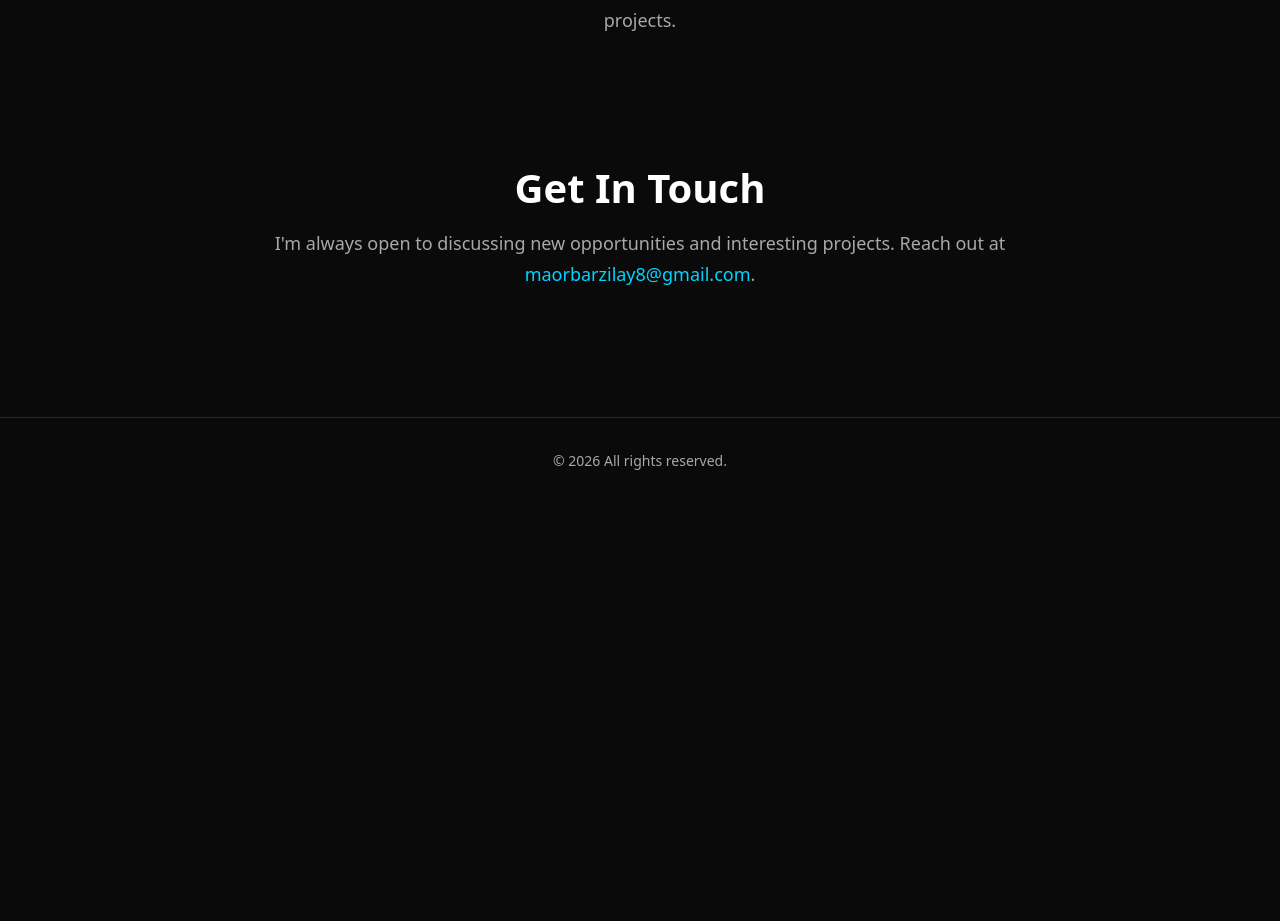
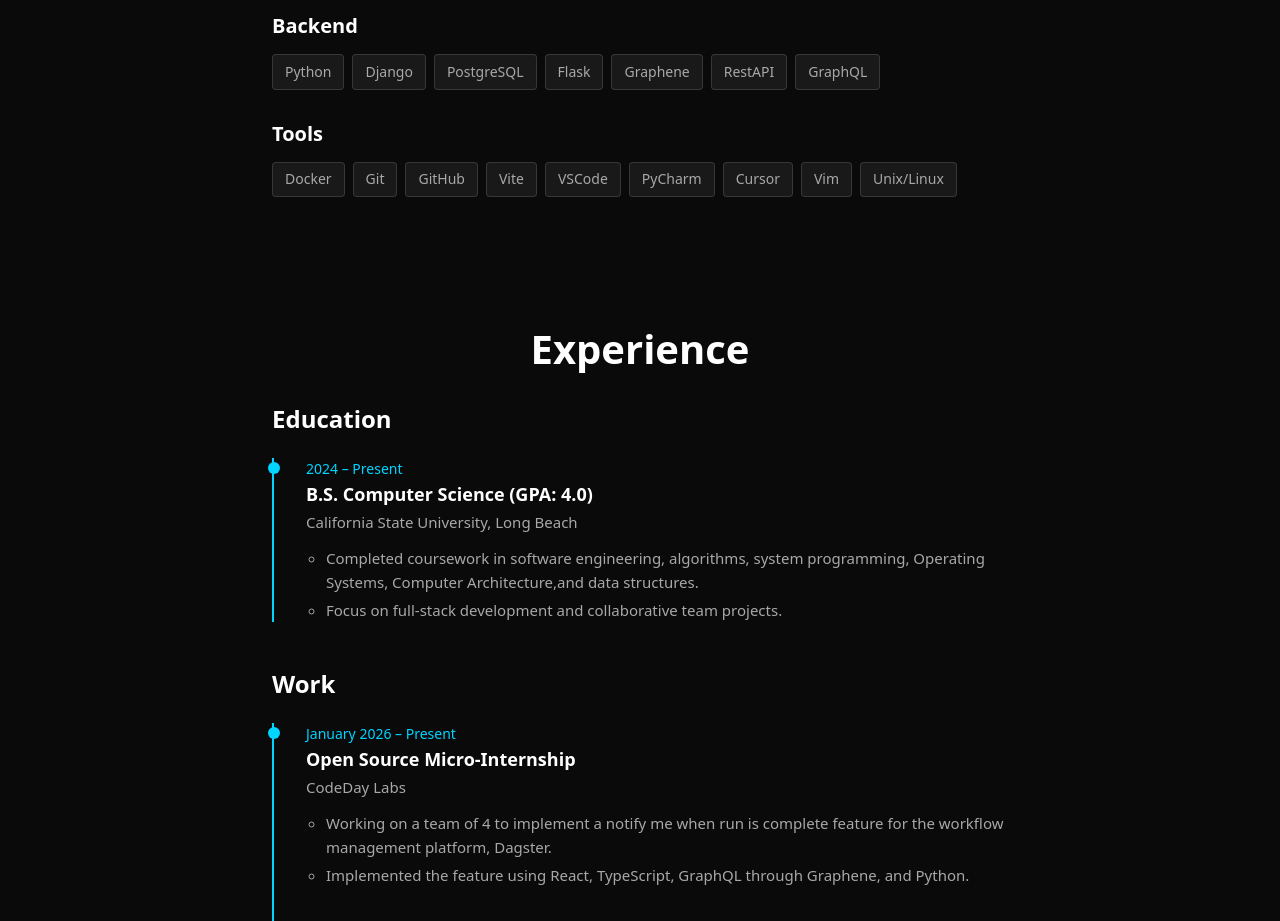
Before and after one commit to mawerb/mawerpage, a React (Vite) app: page / in a window 1280 px wide. Shown: the part 1875-2796 px from the top of the page. Before the commit the page ends 2380 px from the top, so only its background shows below. Built offline with nearby package versions, Linux system fonts and the light colour scheme.

Commit message:
Added Experiences and Technologies Section.

```diff
--- a/src/App.jsx
+++ b/src/App.jsx
@@ -1,9 +1,13 @@
 import Header from './components/Header';
 import Projects from './components/Projects';
+import Technologies from './components/Technologies';
+import Experiences from './components/Experiences';
 import About from './components/About';
 import Contact from './components/Contact';
 import Footer from './components/Footer';
 import { projectsData } from './data/projectsData';
+import { technologiesData } from './data/technologiesData';
+import { experiencesData } from './data/experiencesData';
 import './App.css';
 
 function App() {
@@ -28,6 +32,8 @@ function App() {
         resume={personalInfo.resume}
       />
       <Projects projects={projectsData} />
+      <Technologies technologies={technologiesData} />
+      <Experiences experiences={experiencesData} />
       <About bio={personalInfo.bio} />
       <Contact email={personalInfo.email} />
       <Footer />
--- /dev/null
+++ b/src/components/Experiences.css
@@ -0,0 +1,135 @@
+.experiences {
+  padding: 4rem 2rem;
+  max-width: 800px;
+  margin: 0 auto;
+}
+
+.experiences__container {
+  width: 100%;
+}
+
+.experiences__title {
+  font-size: 2.5rem;
+  font-weight: 700;
+  margin-bottom: 2rem;
+  text-align: center;
+  color: var(--text-primary);
+}
+
+.experiences__subsection {
+  margin-bottom: 3rem;
+}
+
+.experiences__subsection:last-child {
+  margin-bottom: 0;
+}
+
+.experiences__subsection-title {
+  font-size: 1.5rem;
+  font-weight: 600;
+  margin-bottom: 1.5rem;
+  color: var(--text-primary);
+}
+
+.experiences__list {
+  list-style: none;
+  margin: 0;
+  padding: 0;
+  position: relative;
+  padding-left: 1.5rem;
+  border-left: 2px solid var(--accent-cyan);
+}
+
+.experiences__item {
+  position: relative;
+  padding-bottom: 2rem;
+}
+
+.experiences__item:last-child {
+  padding-bottom: 0;
+}
+
+.experiences__dot {
+  position: absolute;
+  left: -1.5rem;
+  top: 0.25rem;
+  transform: translateX(-50%);
+  width: 12px;
+  height: 12px;
+  border-radius: 50%;
+  background-color: var(--accent-cyan);
+}
+
+.experiences__item-content {
+  margin-left: 0.5rem;
+}
+
+.experiences__item-date {
+  display: block;
+  font-size: 0.875rem;
+  color: var(--accent-cyan);
+  margin-bottom: 0.25rem;
+}
+
+.experiences__item-title {
+  font-size: 1.125rem;
+  font-weight: 600;
+  margin-bottom: 0.25rem;
+  color: var(--text-primary);
+}
+
+.experiences__item-org {
+  font-size: 0.9375rem;
+  color: var(--text-secondary);
+  margin-bottom: 0.75rem;
+}
+
+.experiences__item-description {
+  margin: 0;
+  padding-left: 1.25rem;
+  font-size: 0.9375rem;
+  line-height: 1.6;
+  color: var(--text-secondary);
+}
+
+.experiences__item-description li {
+  margin-bottom: 0.25rem;
+}
+
+.experiences__item-description li:last-child {
+  margin-bottom: 0;
+}
+
+@media (max-width: 768px) {
+  .experiences {
+    padding: 3rem 1.5rem;
+  }
+
+  .experiences__title {
+    font-size: 2rem;
+    margin-bottom: 1.5rem;
+  }
+
+  .experiences__subsection-title {
+    font-size: 1.25rem;
+    margin-bottom: 1rem;
+  }
+
+  .experiences__list {
+    padding-left: 1.25rem;
+  }
+
+  .experiences__dot {
+    left: -1.25rem;
+    width: 10px;
+    height: 10px;
+  }
+
+  .experiences__item-title {
+    font-size: 1rem;
+  }
+
+  .experiences__item-description {
+    font-size: 0.875rem;
+  }
+}
--- /dev/null
+++ b/src/components/Experiences.jsx
@@ -0,0 +1,62 @@
+import './Experiences.css';
+
+function Experiences({ experiences }) {
+  const education = experiences
+    .filter((e) => e.type === 'education')
+    .slice()
+    .reverse();
+  const work = experiences
+    .filter((e) => e.type === 'work')
+    .slice()
+    .reverse();
+
+  function TimelineList({ items }) {
+    return (
+      <ol className="experiences__list" reversed>
+        {items.map((item) => (
+          <li key={item.id} className="experiences__item">
+            <span className="experiences__dot" aria-hidden="true" />
+            <div className="experiences__item-content">
+              <time className="experiences__item-date" dateTime={item.dateRange}>
+                {item.dateRange}
+              </time>
+              <h4 className="experiences__item-title">{item.title}</h4>
+              <p className="experiences__item-org">{item.organization}</p>
+              {item.description && item.description.length > 0 && (
+                <ul className="experiences__item-description">
+                  {item.description.map((bullet, i) => (
+                    <li key={i}>{bullet}</li>
+                  ))}
+                </ul>
+              )}
+            </div>
+          </li>
+        ))}
+      </ol>
+    );
+  }
+
+  return (
+    <section id="experience" className="experiences">
+      <div className="experiences__container">
+        <h2 className="experiences__title">Experience</h2>
+
+        {education.length > 0 && (
+          <div className="experiences__subsection">
+            <h3 className="experiences__subsection-title">Education</h3>
+            <TimelineList items={education} />
+          </div>
+        )}
+
+        {work.length > 0 && (
+          <div className="experiences__subsection">
+            <h3 className="experiences__subsection-title">Work</h3>
+            <TimelineList items={work} />
+          </div>
+        )}
+      </div>
+    </section>
+  );
+}
+
+export default Experiences;
--- a/src/components/Header.jsx
+++ b/src/components/Header.jsx
@@ -102,6 +102,24 @@ function Header({ name, tagline, github, linkedin, resume }) {
           </li>
           <li>
             <a
+              href="#tech"
+              className="landing__nav-link"
+              onClick={(e) => handleNavClick(e, 'tech')}
+            >
+              Tech
+            </a>
+          </li>
+          <li>
+            <a
+              href="#experience"
+              className="landing__nav-link"
+              onClick={(e) => handleNavClick(e, 'experience')}
+            >
+              Experience
+            </a>
+          </li>
+          <li>
+            <a
               href="#about"
               className="landing__nav-link"
               onClick={(e) => handleNavClick(e, 'about')}
--- /dev/null
+++ b/src/components/Technologies.css
@@ -0,0 +1,81 @@
+.technologies {
+  padding: 4rem 2rem;
+  max-width: 800px;
+  margin: 0 auto;
+}
+
+.technologies__container {
+  width: 100%;
+}
+
+.technologies__title {
+  font-size: 2.5rem;
+  font-weight: 700;
+  margin-bottom: 2rem;
+  text-align: center;
+  color: var(--text-primary);
+}
+
+.technologies__categories {
+  display: flex;
+  flex-direction: column;
+  gap: 2rem;
+}
+
+.technologies__category {
+  width: 100%;
+}
+
+.technologies__category-title {
+  font-size: 1.25rem;
+  font-weight: 600;
+  margin-bottom: 1rem;
+  color: var(--text-primary);
+}
+
+.technologies__pills {
+  display: flex;
+  flex-wrap: wrap;
+  gap: 0.5rem;
+}
+
+.technologies__pill {
+  font-size: 0.875rem;
+  padding: 0.35rem 0.75rem;
+  background-color: rgba(168, 168, 168, 0.1);
+  border: 1px solid rgba(168, 168, 168, 0.2);
+  border-radius: 4px;
+  color: var(--text-secondary);
+  transition: border-color 0.2s ease, background-color 0.2s ease;
+}
+
+.technologies__pill:hover {
+  border-color: var(--accent-cyan);
+  background-color: rgba(0, 212, 255, 0.08);
+  color: var(--text-primary);
+}
+
+@media (max-width: 768px) {
+  .technologies {
+    padding: 3rem 1.5rem;
+  }
+
+  .technologies__title {
+    font-size: 2rem;
+    margin-bottom: 1.5rem;
+  }
+
+  .technologies__categories {
+    gap: 1.5rem;
+  }
+
+  .technologies__category-title {
+    font-size: 1.125rem;
+    margin-bottom: 0.75rem;
+  }
+
+  .technologies__pill {
+    font-size: 0.8125rem;
+    padding: 0.25rem 0.6rem;
+  }
+}
--- /dev/null
+++ b/src/components/Technologies.jsx
@@ -0,0 +1,27 @@
+import './Technologies.css';
+
+function Technologies({ technologies }) {
+  return (
+    <section id="tech" className="technologies">
+      <div className="technologies__container">
+        <h2 className="technologies__title">Tech</h2>
+        <div className="technologies__categories">
+          {technologies.map((group, index) => (
+            <div key={index} className="technologies__category">
+              <h3 className="technologies__category-title">{group.category}</h3>
+              <div className="technologies__pills">
+                {group.items.map((item, i) => (
+                  <span key={i} className="technologies__pill">
+                    {item}
+                  </span>
+                ))}
+              </div>
+            </div>
+          ))}
+        </div>
+      </div>
+    </section>
+  );
+}
+
+export default Technologies;
--- /dev/null
+++ b/src/data/experiencesData.js
@@ -0,0 +1,37 @@
+export const experiencesData = [
+  {
+    id: 1,
+    title: "B.S. Computer Science (GPA: 4.0)",
+    organization: "California State University, Long Beach",
+    dateRange: "2024 – Present",
+    description: [
+      "Completed coursework in software engineering, algorithms, system programming, Operating Systems, Computer Architecture,and data structures.",
+      "Focus on full-stack development and collaborative team projects.",
+    ],
+    type: "education",
+  },
+  {
+    id: 3,
+    title: "Undergraduate Researcher",
+    organization: "CSULB College of Engineering Dr. Jelena Trajkovic Lab",
+    dateRange: "December 2025 – Present",
+    description: [
+      "Researching gait authentication using machine learning models and previous experiment data on active sensors in shoes to determine gait variance to create automated testing framework for gait authentication",
+      "Utilizing PyTorch, Pandas, and NumPy for data preprocessing and model training",
+    ],
+    type: "work",
+  },
+  {
+    id: 2,
+    title: "Open Source Micro-Internship",
+    organization: "CodeDay Labs",
+    dateRange: "January 2026 – Present",
+    description: [
+      "Working on a team of 4 to implement a notify me when run is complete feature for the workflow management platform, Dagster.",
+      "Implemented the feature using React, TypeScript, GraphQL through Graphene, and Python.",
+    ],
+    type: "work",
+  },
+  // Add more entries; list oldest to newest within each type.
+  // Component displays Education first (newest first), then Work (newest first).
+];
--- /dev/null
+++ b/src/data/technologiesData.js
@@ -0,0 +1,5 @@
+export const technologiesData = [
+  { category: "Frontend", items: ["React", "JavaScript", "TailwindCSS", "HTML", "CSS"] },
+  { category: "Backend", items: ["Python", "Django", "PostgreSQL", "Flask", "Graphene","RestAPI", "GraphQL"] },
+  { category: "Tools", items: ["Docker", "Git", "GitHub","Vite","VSCode", "PyCharm", "Cursor", "Vim", "Unix/Linux"] },
+];
```
Also changed, not shown: src/components/Nav.jsx (+18 -0 lines), src/assets/ecomap.png (added).
